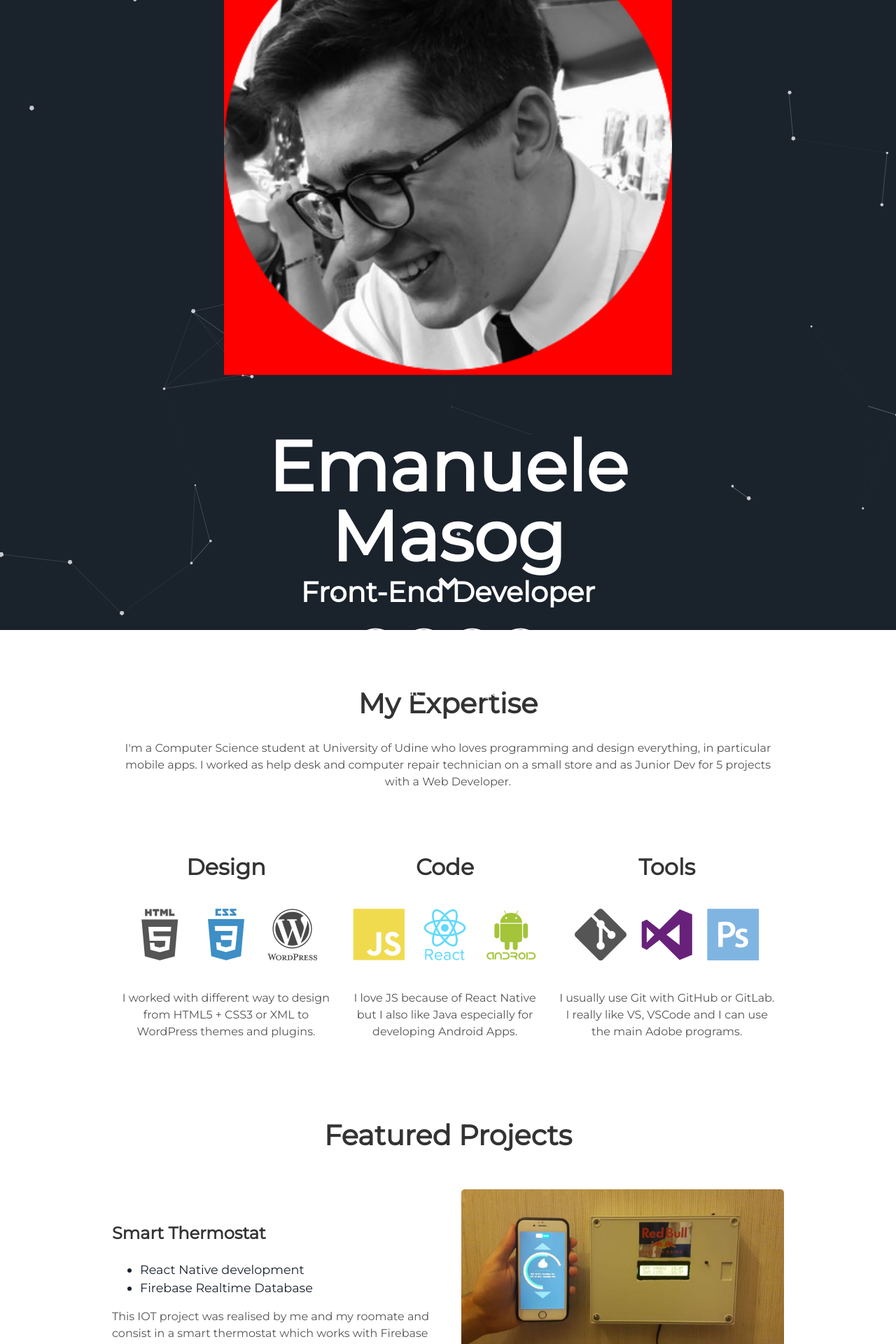
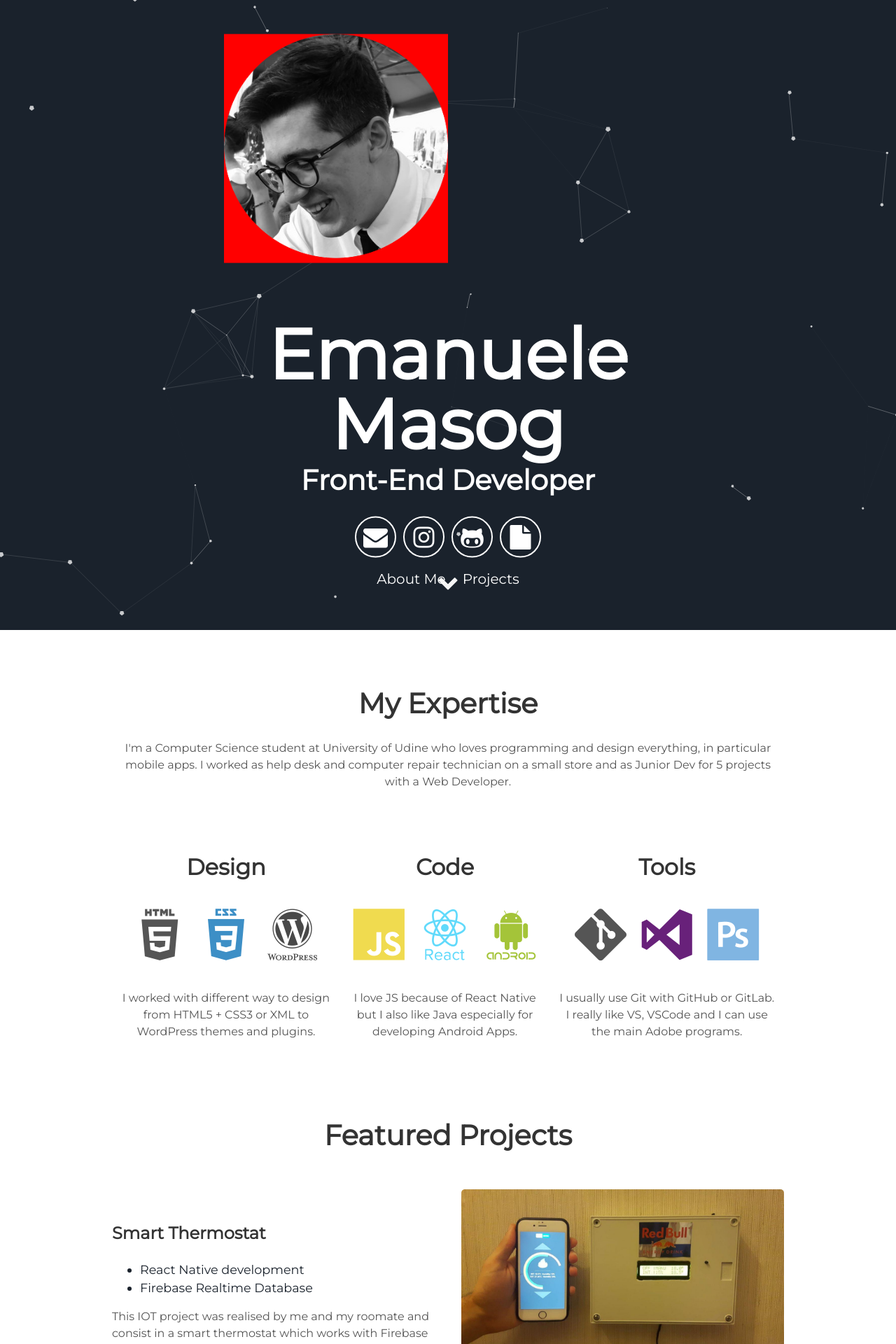
Before and after one commit to ClarkStoro/clarkstoro.github.io, a Jekyll site: the page built from index.html, in a window 1280 px wide. Shown: the top 1920 px of the page at 70% size. Built offline with Jekyll 4.4.1, drawn with Linux system fonts in a browser that asks for light colours.

Commit message:
Update header.html

```diff
--- a/_includes/header.html
+++ b/_includes/header.html
@@ -1,7 +1,7 @@
 <div id="particles-js">
   <div class="header">
 
-      <div style="text-align:center; background-color: #ff0000;">
+      <div style="width: 50%; height: 50%; text-align:center; background-color: #ff0000;">
       <img alt="ema" class="photo" src="{{ "/assets/img/EmanueleMaso.png"}}"  style="width: 100%"/>
     </div>
 
```
